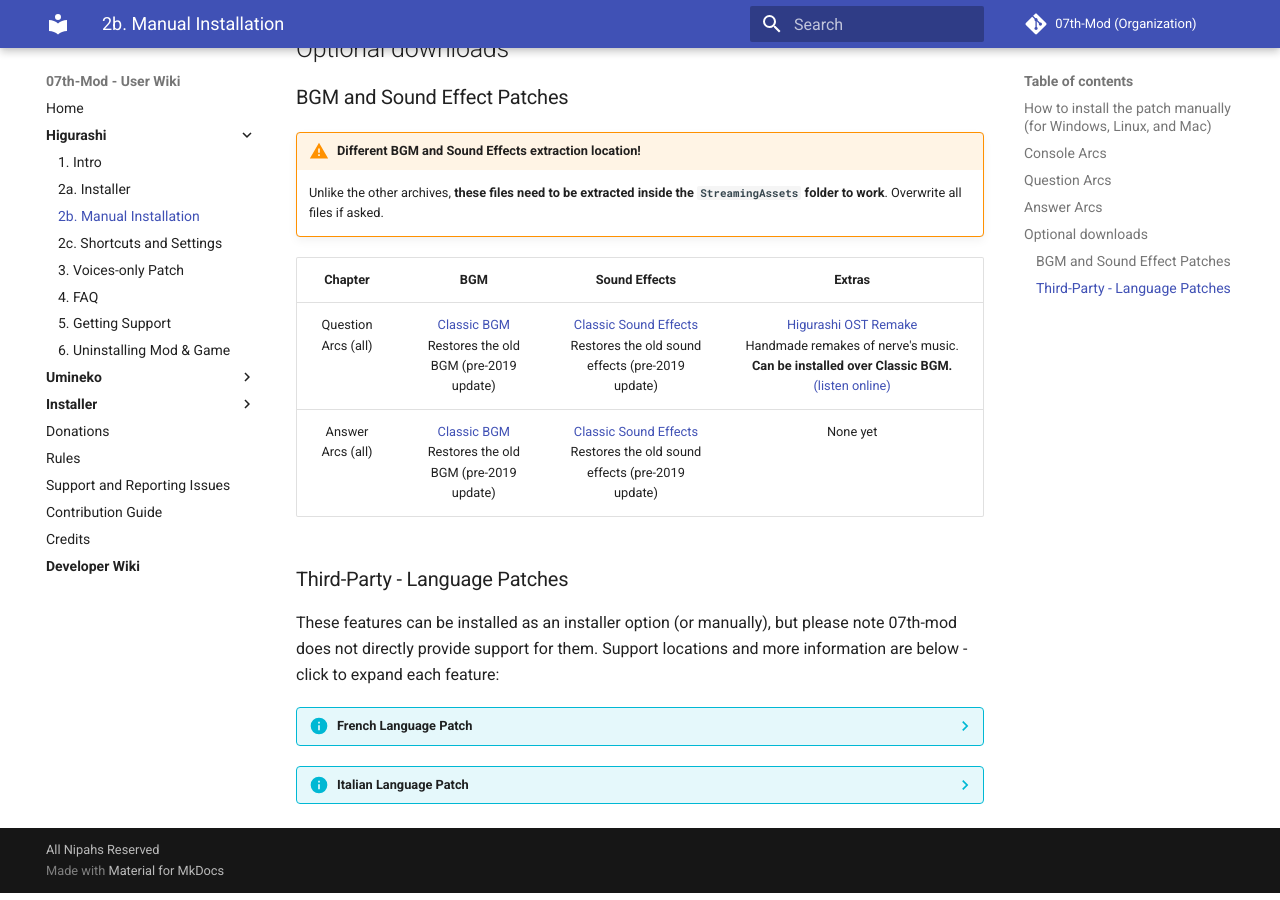
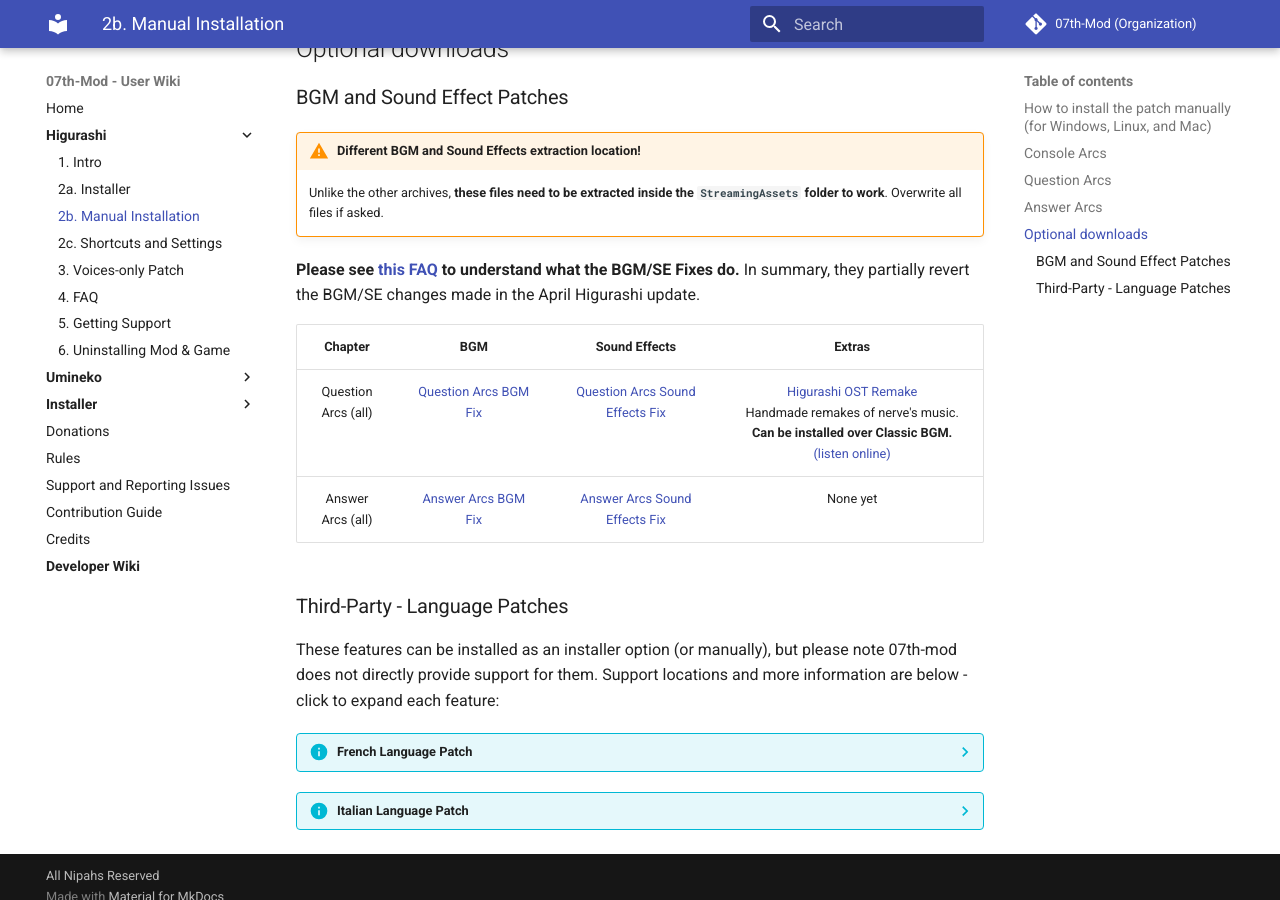
Before and after one commit to 07th-mod/wiki, an MkDocs documentation site: the page built from docs/Higurashi/Manual-Installation.md, in a window 1280 px wide and 900 px high, scrolled down 4360 px. Built offline with MkDocs 1.6.1 and Material for MkDocs 9.7.7, drawn with Linux system fonts in a browser that asks for light colours.

Commit message:
Update manual BGM/SE fix descriptions and missing full-stop

```diff
--- a/docs/Higurashi/Manual-Installation.md
+++ b/docs/Higurashi/Manual-Installation.md
@@ -235,6 +235,8 @@
 !!! warning "Different BGM and Sound Effects extraction location!"
     Unlike the other archives, **these files need to be extracted inside the ``StreamingAssets`` folder to work**. Overwrite all files if asked.
 
+**Please see [this FAQ](FAQ.md#higurashi-music-and-sound-effects-changes-april-update) to understand what the BGM/SE Fixes do.** In summary, they partially revert the BGM/SE changes made in the April Higurashi update.
+
 <table>
 <colgroup>
 <col style="width: 4%" />
@@ -253,14 +255,14 @@
 <tbody>
 <tr class="odd">
 <td style="text-align: center;">Question Arcs (all)</td>
-<td style="text-align: center;"><a href="https://07th-mod.com/rikachama/audio/Higurashi-OldBGM.7z">Classic BGM</a> <br> Restores the old BGM (pre-2019 update)</td>
-<td style="text-align: center;"><a href="https://07th-mod.com/rikachama/audio/Higurashi-OldSE.7z">Classic Sound Effects</a> <br> Restores the old sound effects (pre-2019 update)</td>
+<td style="text-align: center;"><a href="https://07th-mod.com/rikachama/audio/Higurashi-OldBGM.7z">Question Arcs BGM Fix</a></td>
+<td style="text-align: center;"><a href="https://07th-mod.com/rikachama/audio/Higurashi-OldSE.7z">Question Arcs Sound Effects Fix</a></td>
 <td style="text-align: center;"><a href="https://07th-mod.com/misc/Higurashi.OST.Remake.zip">Higurashi OST Remake</a> <br> Handmade remakes of nerve's music. <b>Can be installed over Classic BGM.</b> <br> <a href="https://radiataalice.bandcamp.com/album/hinamizawa-syndrome-vol-1">(listen online)</a></td>
 </tr>
 <tr class="even">
 <td style="text-align: center;">Answer Arcs (all)</td>
-<td style="text-align: center;"><a href="https://07th-mod.com/rikachama/audio/HigurashiKai-OldBGM.7z">Classic BGM</a> <br> Restores the old BGM (pre-2019 update)</td>
-<td style="text-align: center;"><a href="https://07th-mod.com/rikachama/audio/HigurashiKai-OldSE.7z">Classic Sound Effects</a> <br> Restores the old sound effects (pre-2019 update)</td>
+<td style="text-align: center;"><a href="https://07th-mod.com/rikachama/audio/HigurashiKai-OldBGM.7z">Answer Arcs BGM Fix</a></td>
+<td style="text-align: center;"><a href="https://07th-mod.com/rikachama/audio/HigurashiKai-OldSE.7z">Answer Arcs Sound Effects Fix</a></td>
 <td style="text-align: center;">None yet</td>
 </tr>
 </tbody>
--- a/docs/Snippets/third-party-features.md
+++ b/docs/Snippets/third-party-features.md
@@ -1,7 +1,7 @@
 These features can be installed as an installer option (or manually), but please note 07th-mod does not directly provide support for them. Support locations and more information are below - click to expand each feature:
 
 ??? info "French Language Patch"
-    An addon which provides full conversion of the game to French. [More details in French here](https://github.com/orian34/onikakushi/releases/latest)
+    An addon which provides full conversion of the game to French. [More details in French here](https://github.com/orian34/onikakushi/releases/latest).
 
     **Please note:**
 
```
